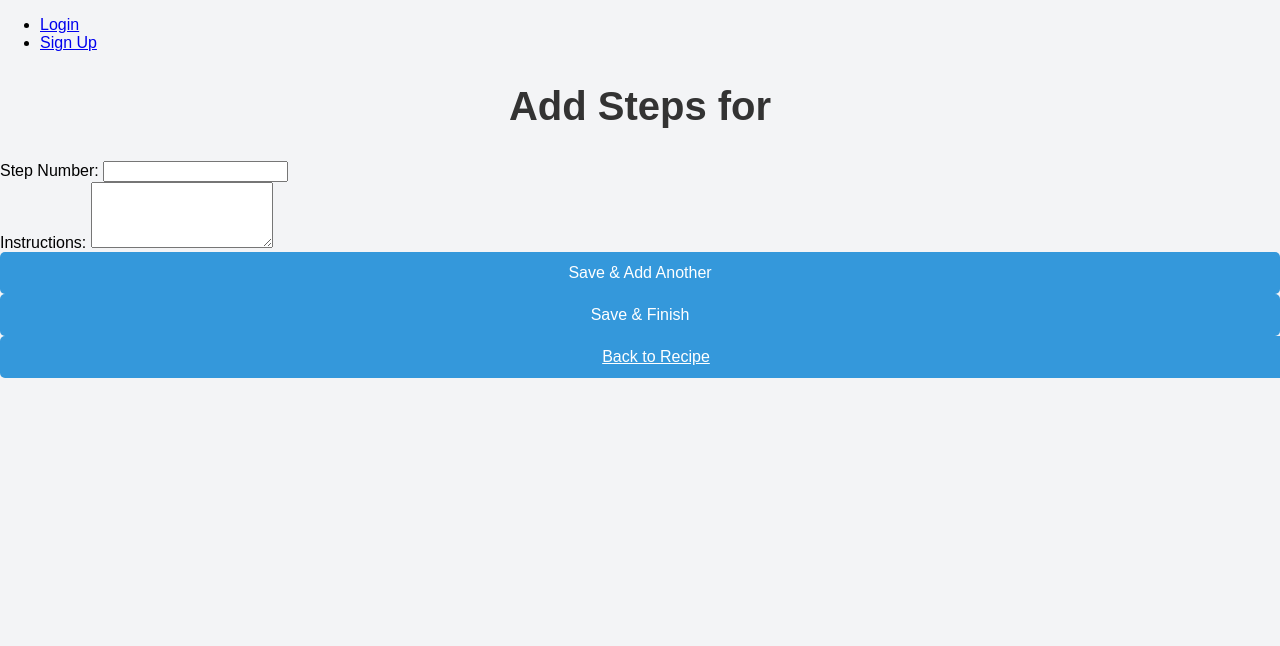
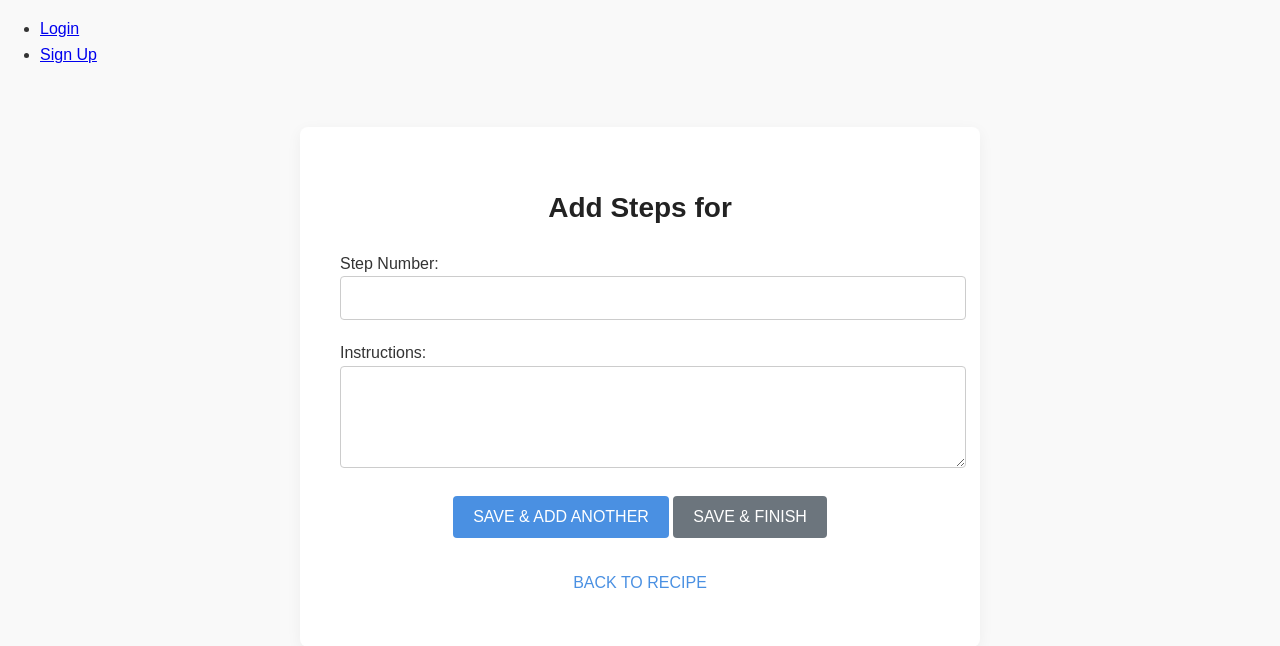
Before and after one commit to TravisNeto/recipe-manager-app, a Django app: template main_app/templates/steps/step_form.html in a window 1280 px wide. Shown: the top 646 px of the page. Run offline with Django 5.2, Linux system fonts and the light colour scheme; the template is opened without the code that fills it, so the values that code supplies are empty.

Commit message:
added classes to forms, added basic form css

```diff
--- a/main_app/static/css/recipe-form.css
+++ b/main_app/static/css/recipe-form.css
@@ -1,87 +1,105 @@
-/* form.css */
+/* General Page Styling */
 body {
-    font-family: 'Arial', sans-serif;
+  font-family: Arial, sans-serif;
+  background-color: #f9f9f9;
+  color: #333;
   margin: 0;
   padding: 0;
-    background-color: #f3f4f6;
+  line-height: 1.6;
 }
 
-  .page-header {
-    text-align: center;
-    margin: 2rem 0;
+/* Form Container Styling */
+.form-container {
+  max-width: 600px;
+  margin: 60px auto;
+  padding: 40px;
+  background-color: #fff;
+  border-radius: 8px;
+  box-shadow: 0px 4px 15px rgba(0, 0, 0, 0.05);
 }
 
-  .page-header h1 {
-    font-size: 2.5rem;
-    color: #333;
+/* Header Styling */
+.form-header h1 {
+  font-size: 28px;
+  font-weight: 600;
+  margin-bottom: 20px;
+  text-align: center;
+  color: #222;
 }
 
-  .header-image {
-    max-width: 120px;
-    margin-top: 1rem;
+/* Form Group Styling */
+.form-group {
+  margin-bottom: 20px;
 }
 
-  .error-message {
-    color: #e74c3c;
-    text-align: center;
-    font-weight: bold;
-    margin: 1rem 0;
+/* Input and Textarea Styling */
+form .form-group input[type="text"],
+form .form-group textarea,
+form .form-group select {
+  width: 100%;
+  padding: 12px;
+  font-size: 16px;
+  border: 1px solid #ccc;
+  border-radius: 4px;
+  transition: border-color 0.2s ease;
 }
 
-  .form-container {
-    max-width: 500px;
-    margin: 0 auto;
-    padding: 2rem;
-    background-color: #ffffff;
-    border-radius: 10px;
-    box-shadow: 0 4px 10px rgba(0, 0, 0, 0.1);
-  }
-
-  .form-table {
-    width: 100%;
-    border-spacing: 0.5rem 1rem;
-  }
-
-  .form-table td {
-    padding: 0.5rem;
+/* Button Group Styling */
+.button-group {
+  text-align: center;
+  margin-top: 20px;
 }
 
 .btn {
-    display: block;
-    width: 100%;
-    padding: 0.75rem 1rem;
-    font-size: 1rem;
-    color: #ffffff;
-    background-color: #3498db;
+  padding: 12px 20px;
+  font-size: 16px;
   border: none;
-    border-radius: 5px;
-    text-align: center;
+  border-radius: 4px;
   cursor: pointer;
-    transition: background-color 0.3s ease;
+  text-transform: uppercase;
 }
 
-  .btn-submit {
-    background-color: #27ae60;
+.btn-primary {
+  background-color: #4a90e2;
+  color: #fff;
+  transition: background-color 0.2s ease;
 }
 
-  .btn:hover {
-    background-color: #2980b9;
+.btn-primary:hover {
+  background-color: #357ab7;
 }
 
-  .btn-submit:hover {
-    background-color: #2ecc71;
+/* Link Group Styling */
+.link-group {
+  text-align: center;
+  margin-top: 20px;
 }
 
-  .login-link {
-    text-align: center;
-    margin-top: 1.5rem;
+.btn-link {
+  font-size: 16px;
+  color: #4a90e2;
+  text-decoration: none;
+  transition: color 0.2s ease;
 }
 
-  .login-link a {
-    color: #3498db;
-    text-decoration: none;
+.btn-link:hover {
+  color: #357ab7;
+  text-decoration: underline;
 }
 
-  .login-link a:hover {
-    text-decoration: underline;
+/* Responsive Design */
+@media (max-width: 768px) {
+  .form-container {
+    padding: 20px;
+    margin: 40px 10px;
   }
+
+  .form-header h1 {
+    font-size: 24px;
+  }
+
+  .btn {
+    padding: 10px 16px;
+    font-size: 14px;
+  }
+}
--- /dev/null
+++ b/main_app/static/css/step-form.css
@@ -0,0 +1,112 @@
+/* General Page Styling */
+body {
+    font-family: Arial, sans-serif;
+    background-color: #f9f9f9;
+    color: #333;
+    margin: 0;
+    padding: 0;
+    line-height: 1.6;
+  }
+
+  /* Form Container Styling */
+  .form-container {
+    max-width: 600px;
+    margin: 60px auto;
+    padding: 40px;
+    background-color: #fff;
+    border-radius: 8px;
+    box-shadow: 0px 4px 15px rgba(0, 0, 0, 0.05);
+  }
+
+  /* Header Styling */
+  .form-header {
+    font-size: 28px;
+    font-weight: 600;
+    margin-bottom: 20px;
+    text-align: center;
+    color: #222;
+  }
+
+  /* Form Group Styling */
+  .form-group {
+    margin-bottom: 20px;
+  }
+
+  /* Input and Textarea Styling */
+  .form-group input[type="number"],
+  .form-group textarea {
+    width: 100%;
+    padding: 12px;
+    font-size: 16px;
+    border: 1px solid #ccc;
+    border-radius: 4px;
+    transition: border-color 0.2s ease;
+  }
+
+  /* Button Group Styling */
+  .button-group {
+    text-align: center;
+    margin-top: 20px;
+  }
+
+  .btn {
+    padding: 12px 20px;
+    font-size: 16px;
+    border: none;
+    border-radius: 4px;
+    cursor: pointer;
+    text-transform: uppercase;
+  }
+
+  .btn-primary {
+    background-color: #4a90e2;
+    color: #fff;
+    transition: background-color 0.2s ease;
+  }
+
+  .btn-primary:hover {
+    background-color: #357ab7;
+  }
+
+  .btn-secondary {
+    background-color: #6c757d;
+    color: #fff;
+    transition: background-color 0.2s ease;
+  }
+
+  .btn-secondary:hover {
+    background-color: #5a6268;
+  }
+
+  /* Link Styling */
+  .btn-link {
+    font-size: 16px;
+    color: #4a90e2;
+    text-decoration: none;
+    display: block;
+    text-align: center;
+    margin-top: 20px;
+    transition: color 0.2s ease;
+  }
+
+  .btn-link:hover {
+    color: #357ab7;
+    text-decoration: underline;
+  }
+
+  /* Responsive Design */
+  @media (max-width: 768px) {
+    .form-container {
+      padding: 20px;
+      margin: 40px 10px;
+    }
+
+    .form-header {
+      font-size: 24px;
+    }
+
+    .btn {
+      padding: 10px 16px;
+      font-size: 14px;
+    }
+  }
--- a/main_app/templates/steps/step_form.html
+++ b/main_app/templates/steps/step_form.html
@@ -2,38 +2,44 @@
 {% load static %}
 
 {% block head %}
-<link rel="stylesheet" href="{% static 'css/recipe-form.css' %}" />
+<link rel="stylesheet" href="{% static 'css/step-form.css' %}" />
 {% endblock %}
 
 {% block content %}
-<div class="page-header">
-    <h1>
+<div class="form-container">
+    <h1 class="form-header">
         {% if step %}
             Edit Step {{ step.step_num }} for {{ recipe.title }}
         {% else %}
             Add Steps for {{ recipe.title }}
         {% endif %}
     </h1>
-</div>
 
-<form method="post" class="step-form">
+<form method="post" class="form">
     {% csrf_token %}
     <div class="form-group">
         <label for="step_num">Step Number:</label>
-        <input type="number" name="step_num" id="step_num" min="1" required
-               {% if step %}value="{{ step.step_num }}"{% endif %}>
+        <input
+        type="number"
+        name="step_num"
+        id="step_num"
+        min="1"
+        required
+        {% if step %}value="{{ step.step_num }}"
+        {% endif %}/>
     </div>
 
     <div class="form-group">
-        <label for="text">Instructions:</label>
+        <label for="text" class="form-label">Instructions:</label>
         <textarea name="text" id="text" rows="4" required>{% if step %}{{ step.text }}{% endif %}</textarea>
     </div>
 
     <div class="button-group">
-        <button type="submit" name="add_another" class="btn submit">Save & Add Another</button>
-        <button type="submit" class="btn submit">Save & Finish</button>
+        <button type="submit" name="add_another" class="btn btn-primary">Save & Add Another</button>
+        <button type="submit" class="btn btn-secondary">Save & Finish</button>
     </div>
 </form>
 
-<a href="{% url 'recipe-detail' recipe.id %}" class="btn back-btn">Back to Recipe</a>
+<a href="{% url 'recipe-detail' recipe.id %}" class="btn btn-link">Back to Recipe</a>
+</div>
 {% endblock %}
```
Also changed, not shown: main_app/static/css/ingredient-form.css (added, +92 -0 lines), main_app/templates/ingredients/ingredient_form.html (+19 -10 lines), main_app/templates/recipes/recipe_form.html (+13 -8 lines). Lines whose indentation alone changed are shown as unchanged.
